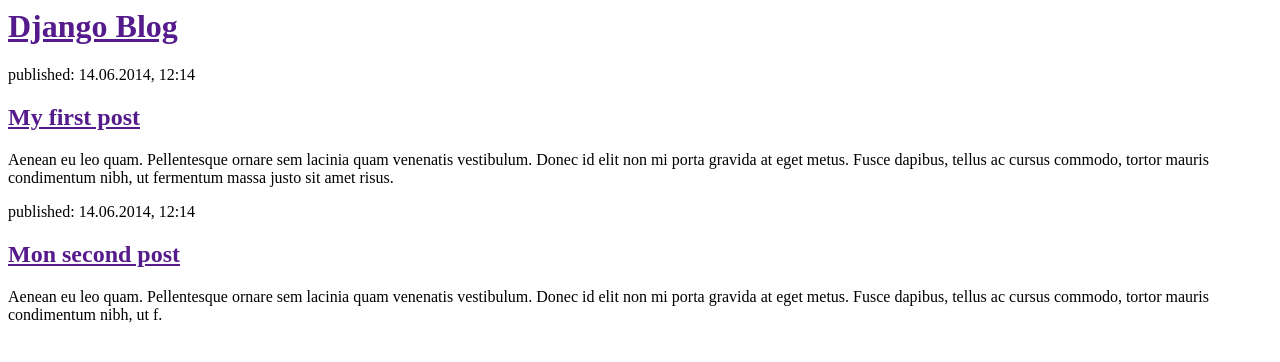
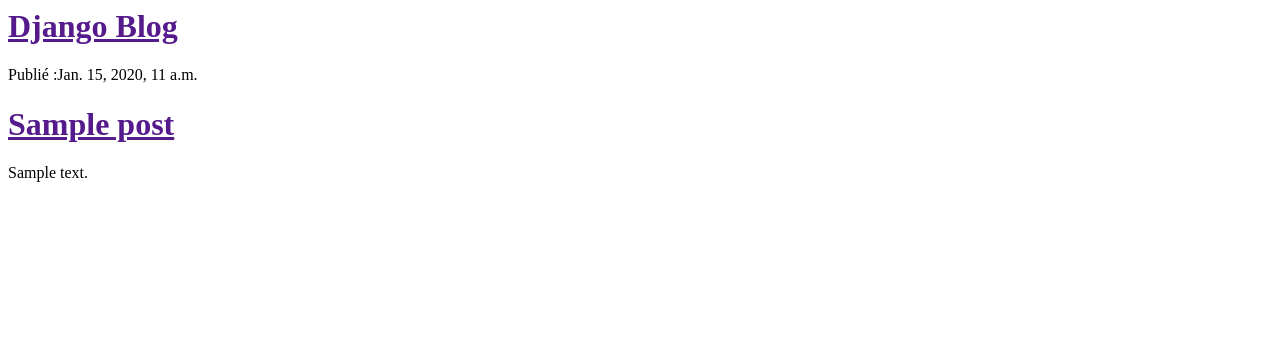
Before and after one commit to Criquix/my-first-blog, a Django app: template blog/templates/blog/post_list.html in a window 1280 px wide. Shown: the top 362 px of the page. Run offline with Django 3.2, Linux system fonts and the light colour scheme; the template is opened without the code that fills it: values that come from a table or form of the project are taken from there, others are empty; tables that the repository leaves empty hold one stand-in row (values such as "Sample post").

Commit message:
modification du template des posts

```diff
--- a/blog/templates/blog/post_list.html
+++ b/blog/templates/blog/post_list.html
@@ -6,17 +6,12 @@
         <div>
             <h1><a href="">Django Blog</a></h1>
         </div>
-
-        <div>
-            <p>published: 14.06.2014, 12:14</p>
-            <h2><a href="">My first post</a></h2>
-            <p>Aenean eu leo quam. Pellentesque ornare sem lacinia quam venenatis vestibulum. Donec id elit non mi porta gravida at eget metus. Fusce dapibus, tellus ac cursus commodo, tortor mauris condimentum nibh, ut fermentum massa justo sit amet risus.</p>
-        </div>
-
-        <div>
-            <p>published: 14.06.2014, 12:14</p>
-            <h2><a href="">Mon second post</a></h2>
-            <p>Aenean eu leo quam. Pellentesque ornare sem lacinia quam venenatis vestibulum. Donec id elit non mi porta gravida at eget metus. Fusce dapibus, tellus ac cursus commodo, tortor mauris condimentum nibh, ut f.</p>
-        </div>
+            {% for post in posts%}
+            <div>
+              <p>Publié :{{ post.published_date}}</p>
+              <h1><a href="">{{ post.title }}</a></h1>
+              <p>{{ post.text|linebreaks }}</p>
+            </div>
+            {% endfor %}
     </body>
 </html>
--- a/blog/views.py
+++ b/blog/views.py
@@ -1,5 +1,8 @@
 from django.shortcuts import render
+from django.utils import timezone
+from .models import Post
 
 # Create your views here.
 def post_list(request):
-    return render(request, "blog/post_list.html",{})
+    posts = Post.objects.filter(published_date__lte=timezone.now).order_by("published_date")
+    return render(request, "blog/post_list.html",{"posts" : posts})
```
